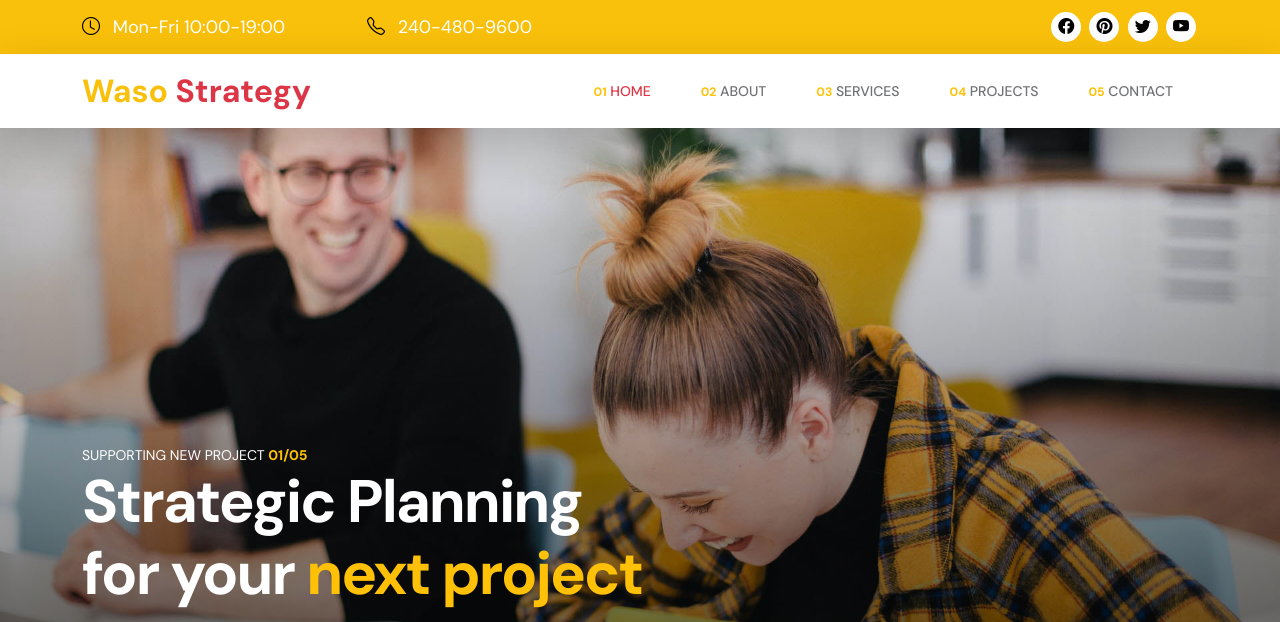
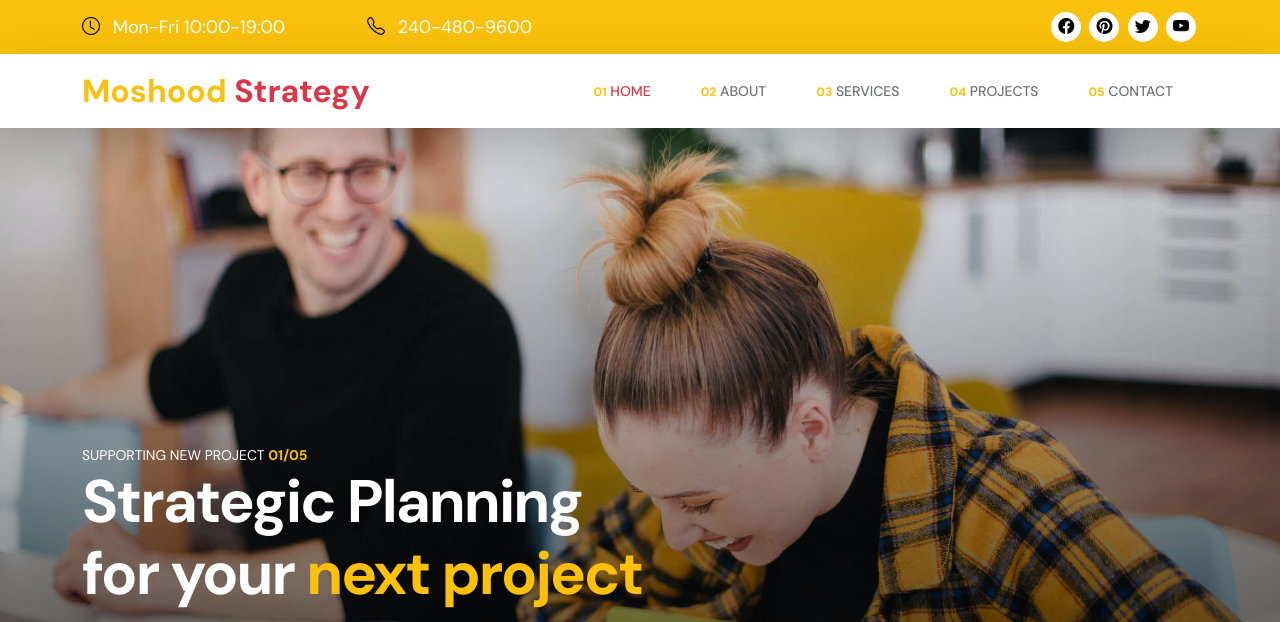
Before and after one commit to Moshud-lanre/marketpeak_ecormmerce, a plain HTML site: page 2130_waso_strategy/index.html in a window 1280 px wide. Shown: the top 622 px of the page. Drawn offline with Linux system fonts and the light colour scheme.

Commit message:
Changed Strategy name

```diff
--- a/2130_waso_strategy/index.html
+++ b/2130_waso_strategy/index.html
@@ -77,7 +77,7 @@ Free Bootstrap 5 HTML Template
         <nav class="navbar navbar-expand-lg bg-white shadow-lg">
             <div class="container">
 
-                <a href="#" class="navbar-brand">Waso <span class="text-danger">Strategy</span></a>
+                <a href="#" class="navbar-brand">Moshood <span class="text-danger">Strategy</span></a>
 
                 <button class="navbar-toggler" type="button" data-bs-toggle="collapse" data-bs-target="#navbarNav" aria-controls="navbarNav" aria-expanded="false" aria-label="Toggle navigation">
                     <span class="navbar-toggler-icon"></span>
```
